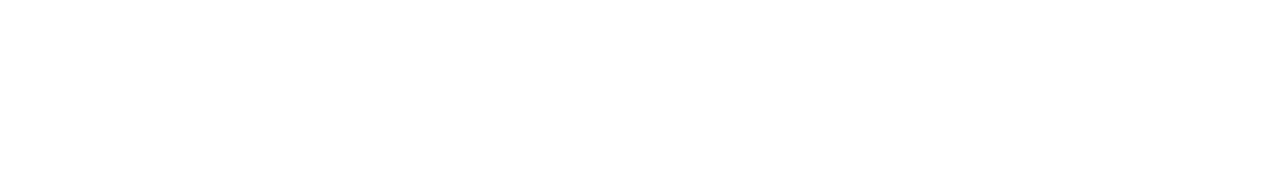
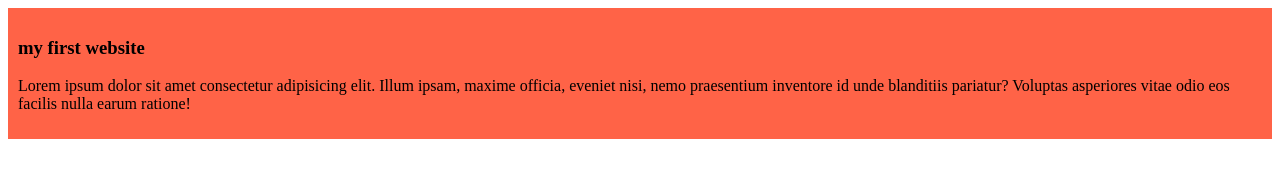
Before and after one commit to Marufa142/my-simple-website, a plain HTML site: page index.html in a window 1280 px wide. Drawn offline with Linux system fonts and the light colour scheme.

Commit message:
added the first blog

```diff
--- a/index.html
+++ b/index.html
@@ -4,8 +4,12 @@
     <meta charset="UTF-8">
     <meta name="viewport" content="width=device-width, initial-scale=1.0">
     <title>my simple website</title>
+    <link rel="stylesheet" href="styles/blog.css">
 </head>
 <body>
-
+   <div>
+    <h3>my first website</h3>
+    <p>Lorem ipsum dolor sit amet consectetur adipisicing elit. Illum ipsam, maxime officia, eveniet nisi, nemo praesentium inventore id unde blanditiis pariatur? Voluptas asperiores vitae odio eos facilis nulla earum ratione!</p>
+   </div>
 </body>
 </html>
--- /dev/null
+++ b/styles/blog.css
@@ -0,0 +1,4 @@
+div{
+    background-color: tomato;
+    padding: 10px;
+}
```
